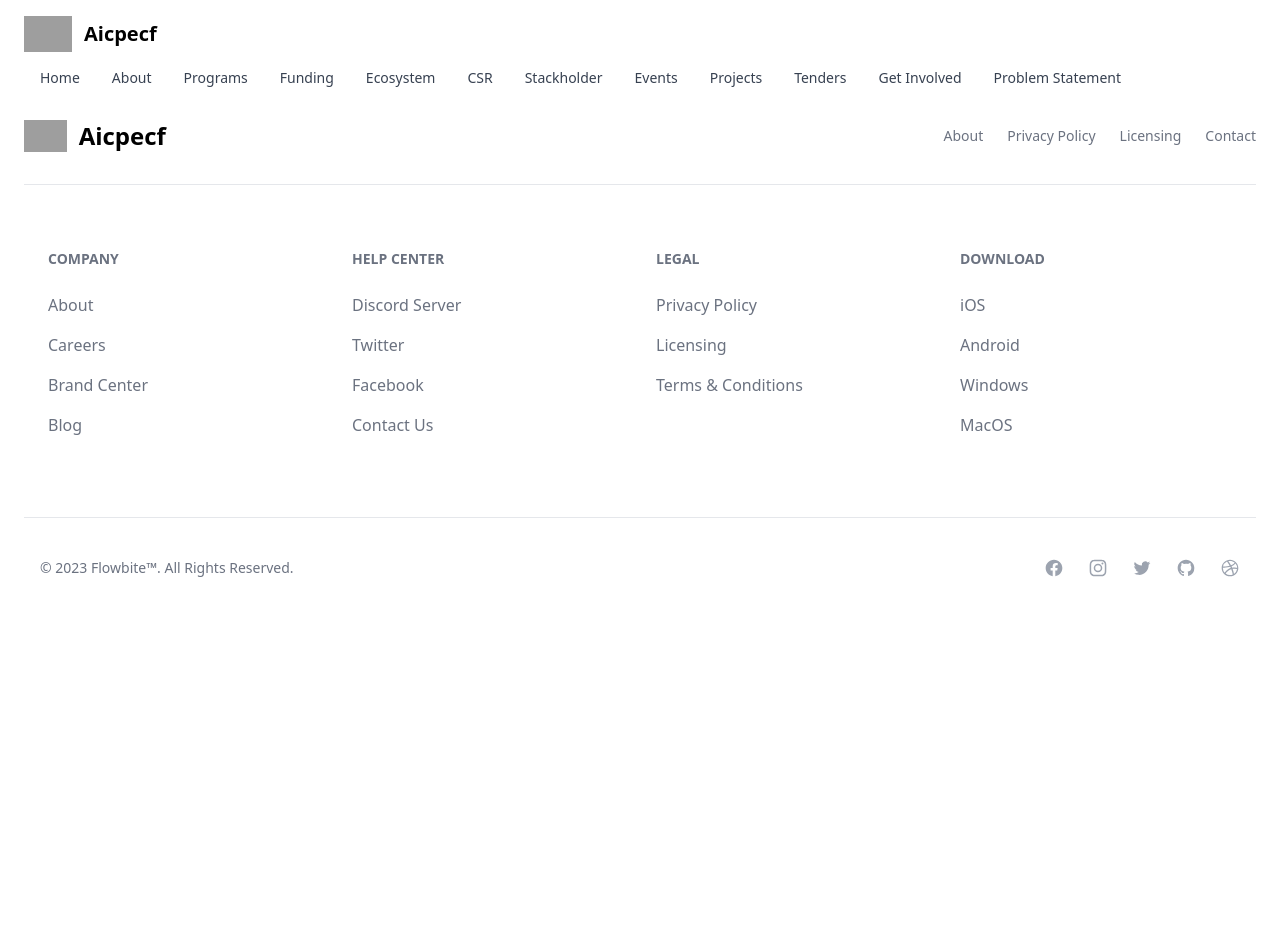
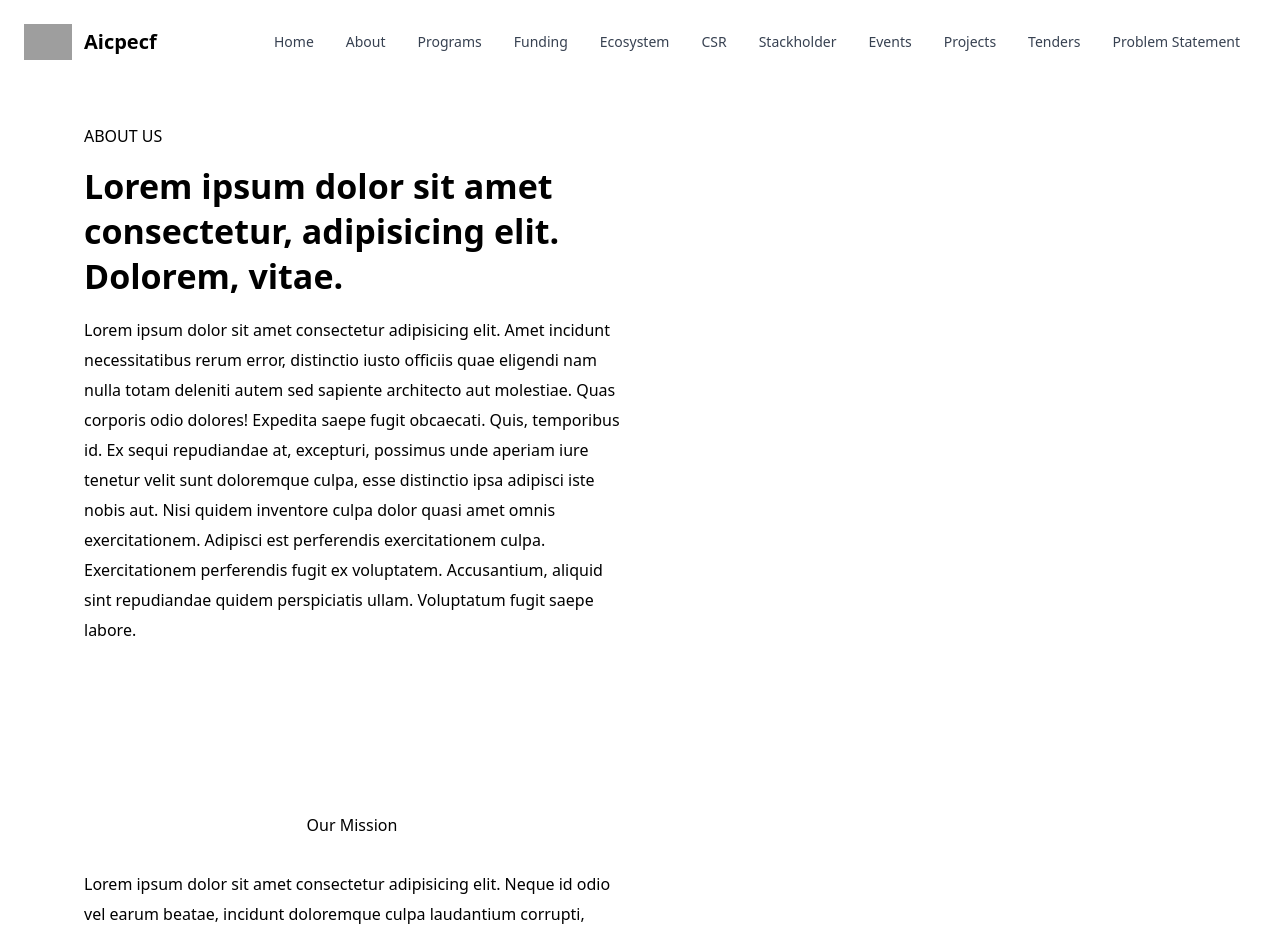
Before and after one commit to Swetha-Baskaran/atal-incubation-center-website, a Next.js app: page /About in a window 1280 px wide. Shown: the top 936 px of the page. Before the commit the page ends 800 px from the top, so only its background shows below. Built offline with nearby package versions, Linux system fonts and the light colour scheme; grey boxes are pictures that could not be loaded.

Commit message:
build issues fix

```diff
--- a/src/Components/LandingPageComponents/About.tsx
+++ b/src/Components/LandingPageComponents/About.tsx
@@ -5,7 +5,7 @@ const About = () => {
 		<div className='md:flex justify-evenly m-auto m-12 p-9'>
 			<div className='m-9 py-9'>
 				<h1 className='font-medium leading-tight text-5xl mt-0 mb-2'>
-					About Maker Village
+					About Aicpecf
 				</h1>
 				<p className="my-6 font-3xl">
 					Lorem ipsum dolor, sit amet consectetur adipisicing elit.
--- a/src/Components/LandingPageComponents/FocusArea.tsx
+++ b/src/Components/LandingPageComponents/FocusArea.tsx
@@ -1,9 +1,18 @@
-import React from 'react'
+import React from "react";
+import FocusAreaData from "@/Constants/FocusArea";
 
 const FocusArea = () => {
-  return (
-    <div>FocusArea</div>
-  )
-}
+	return (
+		<>
+			{FocusAreaData.map((item: any, index: number) => {
+				return (
+					<div key={index}>
+						<p>{item.name}</p>
+					</div>
+				);
+			})}
+		</>
+	);
+};
 
-export default FocusArea
+export default FocusArea;
--- a/src/Components/LandingPageComponents/IncubationNumber.tsx
+++ b/src/Components/LandingPageComponents/IncubationNumber.tsx
@@ -1,11 +1,11 @@
 "use client";
-import React, {useEffect, useState, useRef} from "react";
+import {useEffect, useState, useRef} from "react";
 import numberData from "@/Constants/animCount";
 import classes from "./style.module.scss";
 import "./countBorderStyles.css"
 
-const Number = ({start = 0, end, timer = 50, text, border}) => {
-	const [state, setState] = useState(null);
+const Number = ({start = 0, end, timer = 50, text, border}: any) => {
+	const [state, setState] = useState(0);
 	const ref = useRef(start);
 	const accumulator = end / 200;
 	const updateCounterState = () => {
@@ -23,8 +23,7 @@ const Number = ({start = 0, end, timer = 50, text, border}) => {
 		if (isMounted) {
 			updateCounterState();
 		}
-
-		return () => (isMounted = false);
+		isMounted = false
 	}, [end, start]);
 
 	return (
--- /dev/null
+++ b/src/Constants/FocusArea.ts
@@ -0,0 +1,68 @@
+const FocusArea = [
+    {
+        name: "AI/ML",
+        img: "",
+    },
+    {
+        name: "Digital Manufacturing",
+        img: "",
+    },
+    {
+        name: "Quantum Computing",
+        img: "",
+    },
+    {
+        name: "Cybersecurity",
+        img: "",
+    },
+    {
+        name: "blockchain",
+        img: "",
+    },
+    {
+        name: "Robotics",
+        img: "",
+    },
+    {
+        name: "3D Printing",
+        img: "",
+    },
+    {
+        name: "Industry 4.0",
+        img: "",
+    },
+    {
+        name: "Electrical Vehicles",
+        img: "",
+    },
+    {
+        name: "Autonomous Navigation",
+        img: "",
+    },
+    {
+        name: "Biotechnology",
+        img: "",
+    },
+    {
+        name: "AR/VR/MR",
+        img: "",
+    },
+    {
+        name: "sensors",
+        img: "",
+    },
+    {
+        name: "Advanced Materials",
+        img: "",
+    },
+    {
+        name: "IOT",
+        img: "",
+    },
+    {
+        name: "Chip Design",
+        img: "",
+    },
+]
+
+export default FocusArea;
--- a/src/Constants/navLinks.ts
+++ b/src/Constants/navLinks.ts
@@ -5,19 +5,19 @@ export const navLinks = [
     },
     {
         name: "About",
-        links: [],
+        links: ["Facilities", "Programs"],
     },
     {
         name: "Programs",
-        links: [],
+        links: ["Incubation"],
     },
     {
         name: "Funding",
-        links: [],
+        links: ["SISFS"],
     },
     {
         name: "Ecosystem",
-        links: [],
+        links: ["Startups"],
     },
     {
         name: "CSR",
@@ -25,11 +25,11 @@ export const navLinks = [
     },
     {
         name: "Stackholder",
-        links: [],
+        links: ["Investments", "Academic", "Government", "Industry"],
     },
     {
         name: "Events",
-        links: [],
+        links: ["Gallery", "Upcoming events", "Careers"],
     },
     {
         name: "Projects",
@@ -40,10 +40,6 @@ export const navLinks = [
         links: [],
     },
     {
-        name: "Get Involved",
-        links: [],
-    },
-    {
         name: "Problem Statement",
         links: [],
     },
--- a/src/app/About/page.tsx
+++ b/src/app/About/page.tsx
@@ -1,9 +1,31 @@
-import React from 'react'
+import React from 'react';
+// import "./IncAbout.css";
+// import pic from "./pic.webp";
+// import mission from "./mission.webp"
+import "./style.css"
 
-const page = () => {
-  return (
-    <div>About</div>
-  )
-}
+const IncAbout = () => (
+  <>
+      <div className="aboutus_section section__padding ">
+        <div className="aboutus_section-content">
+          <h4>ABOUT US</h4>
+          <h1>Lorem ipsum dolor sit amet consectetur, adipisicing elit. Dolorem, vitae.</h1>
+          <p>Lorem ipsum dolor sit amet consectetur adipisicing elit. Amet incidunt necessitatibus rerum error, distinctio iusto officiis quae eligendi nam nulla totam deleniti autem sed sapiente architecto aut molestiae. Quas corporis odio dolores! Expedita saepe fugit obcaecati. Quis, temporibus id. Ex sequi repudiandae at, excepturi, possimus unde aperiam iure tenetur velit sunt doloremque culpa, esse distinctio ipsa adipisci iste nobis aut. Nisi quidem inventore culpa dolor quasi amet omnis exercitationem. Adipisci est perferendis exercitationem culpa. Exercitationem perferendis fugit ex voluptatem. Accusantium, aliquid sint repudiandae quidem perspiciatis ullam. Voluptatum fugit saepe labore.</p>
+        </div>
+        <div className="aboutus_section-image">
+          {/* <img src={pic} alt="pic" /> */}
+        </div>
+      </div>
+      <div className="aboutus_section section__padding ">
+        <div className="aboutus_section-content">
+          <h2>Our Mission</h2>
+          <p>Lorem ipsum dolor sit amet consectetur adipisicing elit. Neque id odio vel earum beatae, incidunt doloremque culpa laudantium corrupti, quas, quo at enim natus voluptatem! Ratione iure quae sequi, eum voluptate hic enim alias autem blanditiis aspernatur nemo ipsa, ad perferendis nesciunt vitae quis provident debitis esse tempore itaque libero voluptatem. Consequatur harum quo quos vitae maiores sed ex odit.</p>
+        </div>
+        <div className="aboutus_section-image">
+          {/* <img src={mission} alt="pic" /> */}
+        </div>
+     </div>
+ </>
+);
 
-export default page
+export default IncAbout;
--- /dev/null
+++ b/src/app/About/style.css
@@ -0,0 +1,61 @@
+.aboutus_section,.aboutus_mission {
+    display: flex;
+    flex-direction: row;
+    justify-content: space-evenly;
+}
+.section__padding{
+    padding: 2rem 4rem;
+}
+
+.aboutus_section-image {
+    display: flex;
+    align-items: center;
+    flex: 1;
+    padding: 20px;
+}
+
+.aboutus_section-image img {
+    width: 100%;
+    height: 100%;
+    border-radius: 130px;
+}
+
+.aboutus_section-content {
+    display: flex;
+    flex-direction: column;
+    flex: 1;
+    padding: 20px;
+}
+
+.aboutus_section-content h2 {
+    margin:  2rem auto;
+}
+
+.aboutus_section-content h1 {
+    font-weight: 800;
+    font-size: 34px;
+    line-height: 45px;
+    margin: 1rem 0;
+}
+
+.aboutus_section-content p {
+    font-weight: 400;
+    font-size: 16px;
+    line-height: 30px;
+
+    margin-bottom: 2rem;
+}
+
+@media screen and (max-width: 1150px) {
+    .aboutus_section {
+        flex-direction: column;
+    }
+
+    .aboutus_section-image {
+        margin: 1rem 0;
+    }
+
+    .aboutus_section-content {
+        margin-top: 2rem;
+    }
+}
--- a/src/app/layout.tsx
+++ b/src/app/layout.tsx
@@ -1,3 +1,4 @@
+"use client";
 import Chatbot from '../Components/Chatbot'
 import ConnectWithUs from '../Components/ConnectWithUs'
 import Footer from '../Components/Footer'
@@ -21,11 +22,9 @@ export default function RootLayout({
       <head />
       <body>
         <Navigation />
-        <QuickLink/>
-        {/* <Header/> */}
-        {/* <Drawer /> */}
         <ConnectWithUs/>
         <Chatbot/>
+        <QuickLink/>
         {children}
         <Footer/>
         </body>
```
